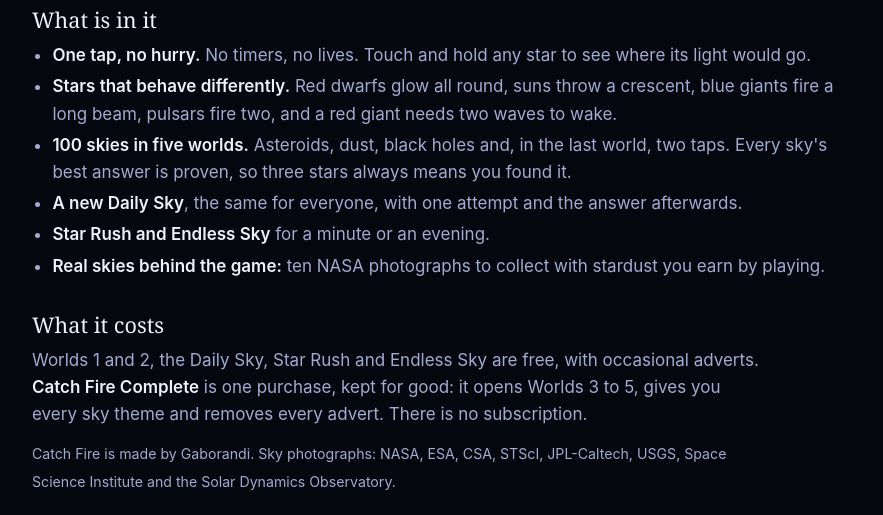
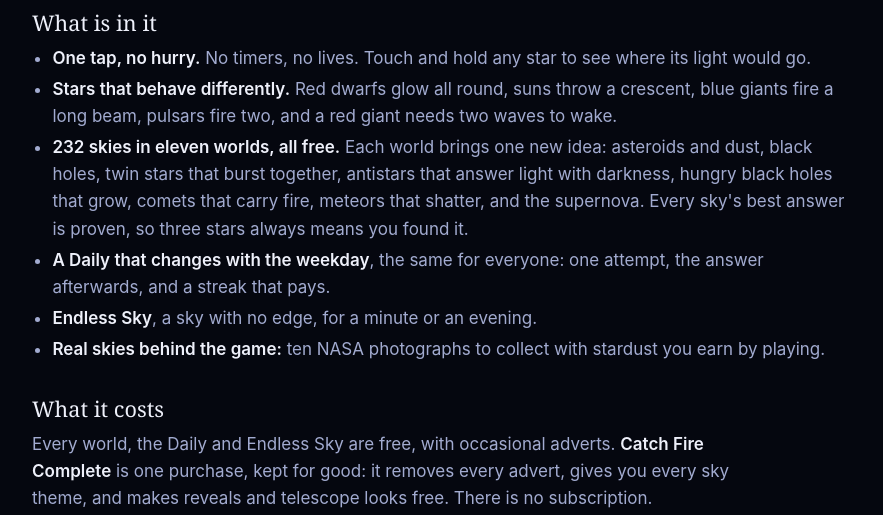
Before and after one commit to Gaborandi/fuse-privacy, a plain HTML site: page index.html in a window 1280 px wide. Shown: the part 890-1405 px from the top of the page, without its empty margins (198-1081 px from the left). Drawn offline with Linux system fonts and the light colour scheme.

Commit message:
Eleven free worlds, the rotating Daily, and the new look

```diff
--- a/index.html
+++ b/index.html
@@ -31,18 +31,18 @@
 <h1>One tap. Light the whole sky.</h1>
 <p class="lead">Every sky is a puzzle with one question: which star?</p>
 <p>Tap a star and it sends out a wave of light. Every star the wave touches lights up and sends its own. Choose well and one tap sets the whole sky burning. Choose the obvious star and you will usually be wrong.</p>
-<div class="shots"><img src="./assets/shot-1-home.jpg" alt="The Catch Fire home screen, with the Earth behind it" width="516" height="1118"><img src="./assets/shot-2-chain.jpg" alt="A chain of light spreading from star to star" width="516" height="1118"><img src="./assets/shot-4-perfect.jpg" alt="A perfect result uncovering the Carina Nebula" width="516" height="1118"></div>
+<div class="shots"><img src="./assets/shot-1-home.jpg" alt="The Catch Fire home screen, with Mars behind it" width="516" height="1118"><img src="./assets/shot-2-chain.jpg" alt="A chain of light spreading from star to star" width="516" height="1118"><img src="./assets/shot-4-perfect.jpg" alt="A perfect result uncovering the Carina Nebula" width="516" height="1118"></div>
 <h2>What is in it</h2>
 <ul>
 <li><b>One tap, no hurry.</b> No timers, no lives. Touch and hold any star to see where its light would go.</li>
 <li><b>Stars that behave differently.</b> Red dwarfs glow all round, suns throw a crescent, blue giants fire a long beam, pulsars fire two, and a red giant needs two waves to wake.</li>
-<li><b>100 skies in five worlds.</b> Asteroids, dust, black holes and, in the last world, two taps. Every sky's best answer is proven, so three stars always means you found it.</li>
-<li><b>A new Daily Sky</b>, the same for everyone, with one attempt and the answer afterwards.</li>
-<li><b>Star Rush and Endless Sky</b> for a minute or an evening.</li>
+<li><b>232 skies in eleven worlds, all free.</b> Each world brings one new idea: asteroids and dust, black holes, twin stars that burst together, antistars that answer light with darkness, hungry black holes that grow, comets that carry fire, meteors that shatter, and the supernova. Every sky's best answer is proven, so three stars always means you found it.</li>
+<li><b>A Daily that changes with the weekday</b>, the same for everyone: one attempt, the answer afterwards, and a streak that pays.</li>
+<li><b>Endless Sky</b>, a sky with no edge, for a minute or an evening.</li>
 <li><b>Real skies behind the game:</b> ten NASA photographs to collect with stardust you earn by playing.</li>
 </ul>
 <h2>What it costs</h2>
-<p>Worlds 1 and 2, the Daily Sky, Star Rush and Endless Sky are free, with occasional adverts. <b>Catch Fire Complete</b> is one purchase, kept for good: it opens Worlds 3 to 5, gives you every sky theme and removes every advert. There is no subscription.</p>
+<p>Every world, the Daily and Endless Sky are free, with occasional adverts. <b>Catch Fire Complete</b> is one purchase, kept for good: it removes every advert, gives you every sky theme, and makes reveals and telescope looks free. There is no subscription.</p>
 <p><small>Catch Fire is made by Gaborandi. Sky photographs: NASA, ESA, CSA, STScI, JPL-Caltech, USGS, Space Science Institute and the Solar Dynamics Observatory.</small></p>
 </main>
 </body>
```
Also changed, not shown: privacy.html (+1 -1 lines), terms/index.html (+1 -1 lines), assets/shot-1-home.jpg, assets/shot-2-chain.jpg, assets/shot-4-perfect.jpg.
